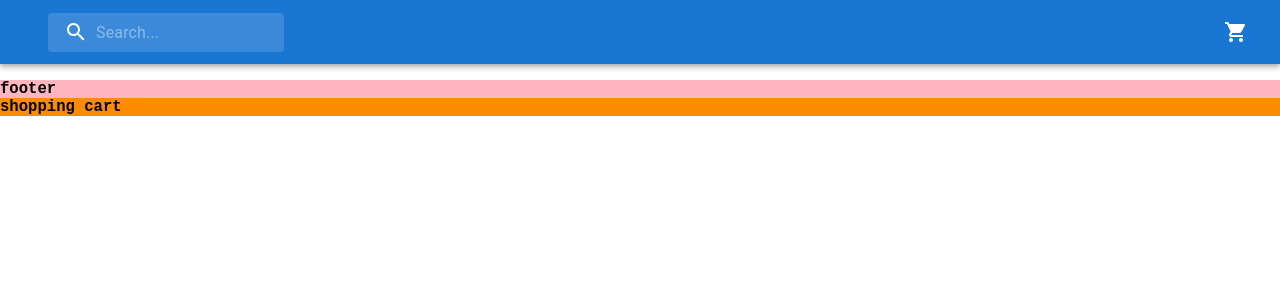
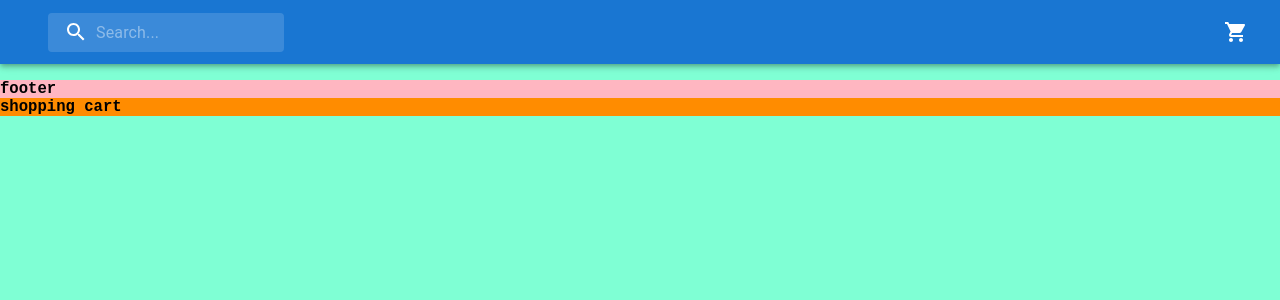
Before and after one commit to musateduard/b41206af-f999-4e5c-9967-c74567d9bcf2, a React (Create React App) app: page / in a window 1280 px wide. Shown: the top 300 px of the page. Built offline with nearby package versions, Linux system fonts and the light colour scheme; no server answers.

Commit message:
updated background color

```diff
--- a/src/index.scss
+++ b/src/index.scss
@@ -2,7 +2,7 @@
 
 body {
     margin: 0;
-    background-color: white;
+    background-color: aquamarine;
     font-size: larger;
     font-family: monospace;
     font-weight: bold;
@@ -11,6 +11,5 @@
 }
 
 code {
-    font-family: source-code-pro, Menlo, Monaco, Consolas, 'Courier New',
-        monospace;
+    font-family: source-code-pro, Menlo, Monaco, Consolas, 'Courier New', monospace;
 }
```
